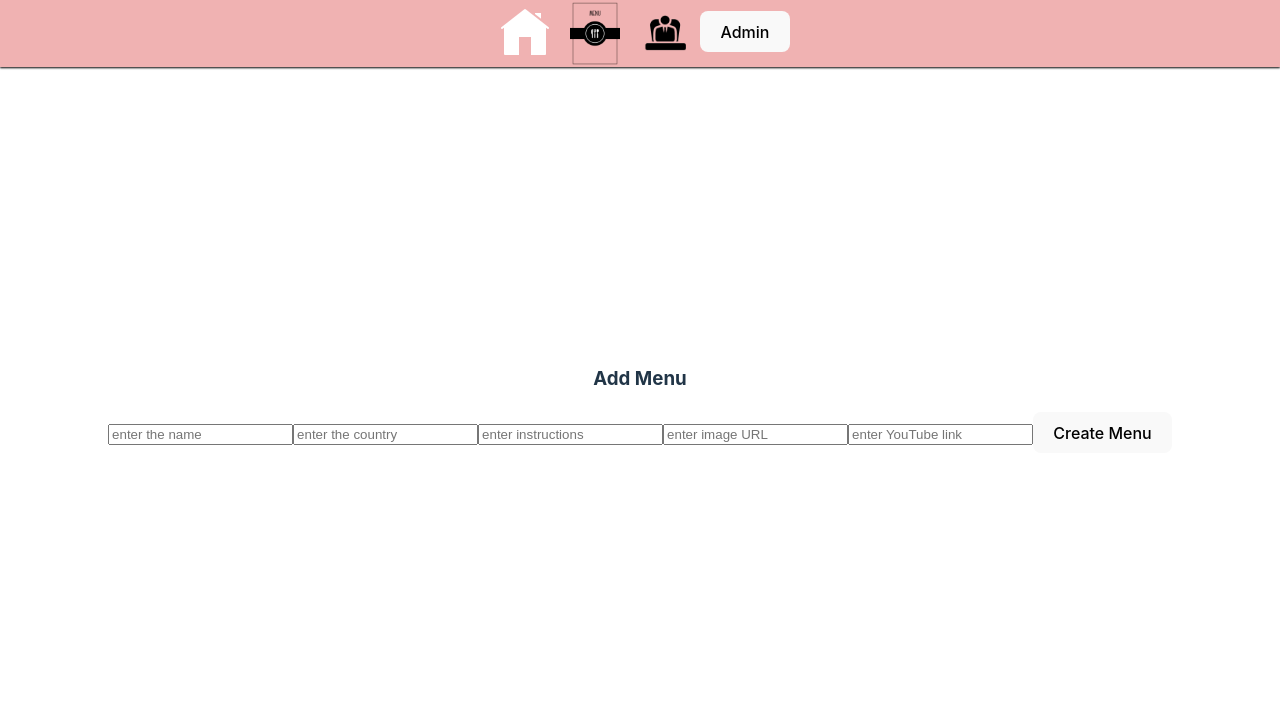
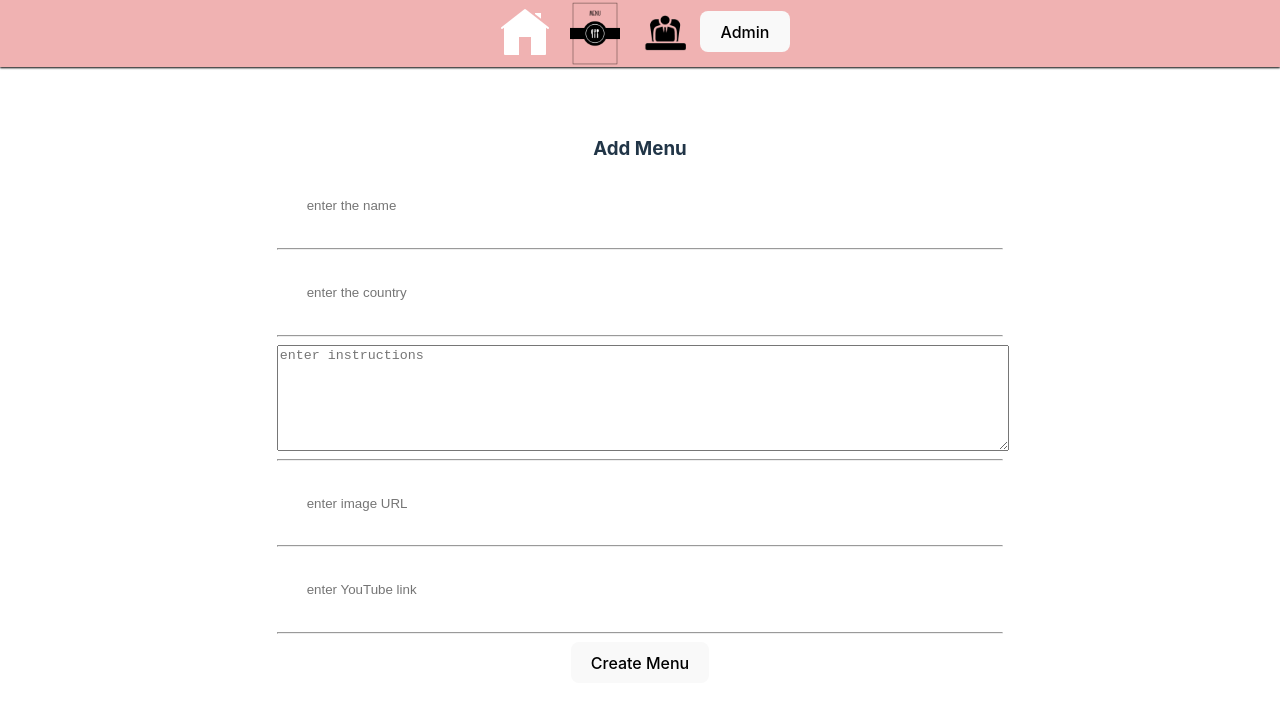
Before and after one commit to foodmanagers/food-manager, a React (Vite) app: page /managemenus/create in a window 1280 px wide. Shown: the top 708 px of the page. Built offline with nearby package versions, Linux system fonts and the light colour scheme.

Commit message:
added css for the create and edit forms

```diff
--- /dev/null
+++ b/src/components/CreateMenu.css
@@ -0,0 +1,16 @@
+input {
+  display: flex;
+  flex-direction: row;
+  margin: 25px;
+  justify-content: space-around;
+  border: 3px solid white;
+  height: 2em;
+  width: 50em;
+}
+
+#instructions-create {
+  width: 100%;
+  min-height: 100px;
+  display: block;
+  margin: 0 auto;
+}
--- a/src/components/CreateMenu.jsx
+++ b/src/components/CreateMenu.jsx
@@ -1,18 +1,18 @@
 import axios from "axios";
 import { useState } from "react";
 import { useNavigate } from "react-router-dom";
+import "./CreateMenu.css";
 
 const API_URL = "http://localhost:5005/food";
 
-function CreateMenu(){
+function CreateMenu() {
+  const [name, setName] = useState("");
+  const [country, setCountry] = useState("");
+  const [instructions, setInstructions] = useState("");
+  const [image, setImage] = useState("");
+  const [youtube, setYoutube] = useState("");
 
-const [name, setName] = useState("")
-const [country, setCountry] = useState("")
-const [instructions, setInstructions] = useState("")
-const [image, setImage] = useState("")
-const [youtube, setYoutube] = useState("")
-
-const navigate = useNavigate()
+  const navigate = useNavigate();
 
   const handleSubmit = (e) => {
     e.preventDefault();
@@ -22,20 +22,21 @@ const handleSubmit = (e) => {
       country: country,
       instructions: instructions,
       image: image,
-        youtube: youtube
-    }
+      youtube: youtube,
+    };
 
     // POST request
-    axios.post(`${API_URL}`, requestBody )
-        .then( response => {
+    axios
+      .post(`${API_URL}`, requestBody)
+      .then((response) => {
         // redirect
         navigate("/managemenus");
       })
       .catch((error) => {
         console.log("Error creating menu in the API...");
         console.log(error);
-        })
-}
+      });
+  };
 
   return (
     <div className="CreateMenuPage">
@@ -52,6 +53,7 @@ return (
             onChange={(e) => setName(e.target.value)}
           />
         </label>
+        <hr />
 
         <label>
           <input
@@ -63,9 +65,11 @@ return (
             onChange={(e) => setCountry(e.target.value)}
           />
         </label>
+        <hr />
 
         <label>
-        <input
+          <textarea
+            id="instructions-create"
             type="text"
             name="instructions"
             placeholder="enter instructions"
@@ -73,6 +77,7 @@ return (
             onChange={(e) => setInstructions(e.target.value)}
           />
         </label>
+        <hr />
 
         <label>
           <input
@@ -83,6 +88,7 @@ return (
             onChange={(e) => setImage(e.target.value)}
           />
         </label>
+        <hr />
 
         <label>
           <input
@@ -93,14 +99,12 @@ return (
             onChange={(e) => setYoutube(e.target.value)}
           />
         </label>
+        <hr />
 
         <button>Create Menu</button>
       </form>
+    </div>
+  );
+}
 
-    </div>
-
-
-
-)}
-
-export default CreateMenu
+export default CreateMenu;
--- /dev/null
+++ b/src/components/FoodDetails.css
@@ -0,0 +1,16 @@
+#instructions-edit {
+  width: 100%;
+  min-height: 100px;
+  display: block;
+  margin: 0 auto;
+}
+
+input {
+  display: flex;
+  flex-direction: row;
+  margin: 25px;
+  justify-content: space-around;
+  border: 3px solid white;
+  height: 2em;
+  width: 50em;
+}
--- a/src/components/FoodDetails.jsx
+++ b/src/components/FoodDetails.jsx
@@ -2,6 +2,7 @@ import React from "react";
 import axios from "axios";
 import { useParams, useNavigate } from "react-router-dom";
 import { useState, useEffect } from "react";
+import './FoodDetails.css'
 
 function FoodDetails() {
   const [foodDetails, setFoodDetails] = useState([]);
@@ -33,7 +34,6 @@ function FoodDetails() {
       });
   };
 
-
   const editToggle = () => {
     setEditMode(!editMode);
   };
@@ -63,13 +63,12 @@ function FoodDetails() {
   };
 
   useEffect(() => {
-        console.log(foodDetails)
-    },
-    [foodDetails])
+    console.log(foodDetails);
+  }, [foodDetails]);
 
   return (
     <div>
-          {editMode  ? (
+      {editMode ? (
         <div>
           <label>
             Name:
@@ -77,19 +76,30 @@ function FoodDetails() {
               type="text"
               name="name"
               value={foodDetails.name}
-                  onChange={(e) => setFoodDetails(prev =>( {...prev, [e.target.name]: e.target.value}))}
+              onChange={(e) =>
+                setFoodDetails((prev) => ({
+                  ...prev,
+                  [e.target.name]: e.target.value,
+                }))
+              }
             />
           </label>
-
+          <hr />
           <label>
             Country:
             <input
               type="text"
               name="country"
               value={foodDetails.country}
-                  onChange={(e) => setFoodDetails(prev =>( {...prev, [e.target.name]: e.target.value}))}
+              onChange={(e) =>
+                setFoodDetails((prev) => ({
+                  ...prev,
+                  [e.target.name]: e.target.value,
+                }))
+              }
             />
           </label>
+          <hr />
 
           <label>
             Image:
@@ -97,19 +107,31 @@ function FoodDetails() {
               type="text"
               name="image"
               value={foodDetails.image}
-                   onChange={(e) => setFoodDetails(prev =>( {...prev, [e.target.name]: e.target.value}))}
+              onChange={(e) =>
+                setFoodDetails((prev) => ({
+                  ...prev,
+                  [e.target.name]: e.target.value,
+                }))
+              }
             />
           </label>
+          <hr />
 
           <label>
             Instructions:
-                <input
+            <textarea id='instructions-edit'
               type="text"
               name="instructions"
               value={foodDetails.instructions}
-                   onChange={(e) => setFoodDetails(prev =>( {...prev, [e.target.name]: e.target.value}))}
+              onChange={(e) =>
+                setFoodDetails((prev) => ({
+                  ...prev,
+                  [e.target.name]: e.target.value,
+                }))
+              }
             />
           </label>
+          <hr />
 
           <label>
             YouTube:
@@ -117,7 +139,12 @@ function FoodDetails() {
               type="text"
               name="youtube"
               value={foodDetails.youtube}
-                   onChange={(e) => setFoodDetails(prev =>( {...prev, [e.target.name]: e.target.value}))}
+              onChange={(e) =>
+                setFoodDetails((prev) => ({
+                  ...prev,
+                  [e.target.name]: e.target.value,
+                }))
+              }
             />
           </label>
           <button onClick={editSubmit}>Save Changes</button>
@@ -144,7 +171,6 @@ function FoodDetails() {
           ) : (
             <p>loading...</p>
           )}
-
         </div>
       )}
     </div>
```
Lines whose indentation alone changed are shown as unchanged.
